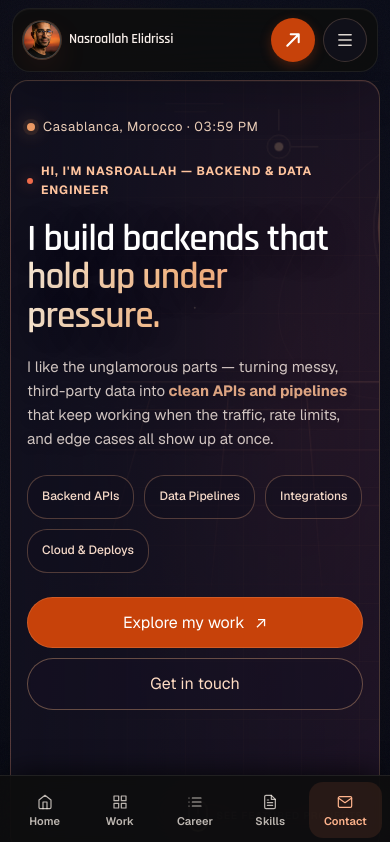
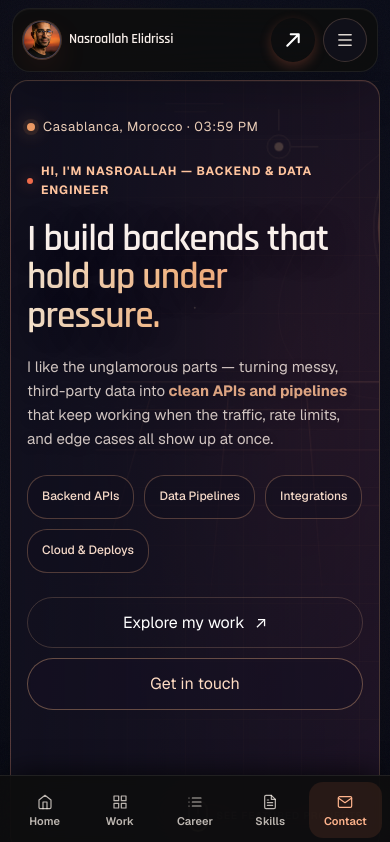
Before and after one commit to norshimself/portfolio, a Next.js app: page / in a window 390 px wide. Shown: the top 842 px of the page. Built offline with nearby package versions, Linux system fonts and the light colour scheme.

Commit message:
style(afterglow): align global and UX palette with sunset semantic tokens

```diff
--- a/app/globals.css
+++ b/app/globals.css
@@ -8,15 +8,16 @@
 *, *::before, *::after { box-sizing: border-box; margin: 0; padding: 0; }
 
 :root {
-  --primary: #F34F11;
-  --bg: #000000;
-  --card: rgba(20, 20, 20, 0.5); /* Was #141414 */
-  --card-2: rgba(28, 28, 28, 0.5); /* Was #1c1c1c */
-  --border: rgba(255,255,255,0.08);
-  --border-2: rgba(255,255,255,0.12);
-  --text: #ffffff;
-  --text-muted: rgba(255,255,255,0.40);
-  --text-soft: rgba(255,255,255,0.60);
+  /* AFTERGLOW fallbacks — semantic roles are finalized in sunset.css. */
+  --primary: #EF6B4B;
+  --bg: #0B0D16;
+  --card: rgba(22, 21, 35, .94);
+  --card-2: rgba(33, 25, 43, .95);
+  --border: rgba(255, 190, 146, .16);
+  --border-2: rgba(255, 190, 146, .27);
+  --text: #F9F0EB;
+  --text-muted: #C9B7C4;
+  --text-soft: #E1D4D4;
   --sidebar-w: 348px;
   --right-w: 68px;
   --font: var(--font-body);
@@ -101,8 +102,8 @@
   animation: pulseDot 2s ease-in-out infinite;
 }
 @keyframes pulseDot {
-  0%,100% { box-shadow: 0 0 0 0 rgba(243,79,17,0.5); }
-  50%      { box-shadow: 0 0 0 5px rgba(243,79,17,0); }
+  0%,100% { box-shadow: 0 0 0 0 rgba(239, 107, 75, 0.5); }
+  50%      { box-shadow: 0 0 0 5px rgba(239, 107, 75, 0); }
 }
 .status-badge strong { color: var(--primary); }
 
@@ -110,7 +111,7 @@
   width: 160px; height: 200px;
   border-radius: 80px 80px 0 0;
   overflow: hidden;
-  background: #222;
+  background: #292033;
   flex-shrink: 0;
   position: relative;
 }
@@ -157,8 +158,8 @@
   transition: all 0.25s var(--ease);
 }
 .sidebar-social a:hover {
-  background: var(--primary);
-  border-color: var(--primary);
+  background: var(--sunset-action, #bd4939);
+  border-color: var(--sunset-action, #bd4939);
   color: #fff;
   transform: translateY(-2px);
 }
@@ -352,7 +353,7 @@
   transition: all 0.25s;
   color: var(--text-soft);
 }
-.tf-btn-menu:hover { background: var(--primary); border-color: var(--primary); color: #fff; }
+.tf-btn-menu:hover { background: var(--sunset-action, #bd4939); border-color: var(--sunset-action, #bd4939); color: #fff; }
 
 /* ─── Canvas Sidebar Nav ─────────────────────────────────────── */
 .tf-sidebar-menu {
@@ -394,7 +395,7 @@
   font-size: 14px; color: var(--text-muted);
   transition: all 0.2s;
 }
-.close-canvas:hover { background: var(--primary); border-color: var(--primary); color: #fff; }
+.close-canvas:hover { background: var(--sunset-action, #bd4939); border-color: var(--sunset-action, #bd4939); color: #fff; }
 
 .sidebar-nav li { border-bottom: 1px solid var(--border); }
 .sidebar-nav a {
@@ -417,8 +418,8 @@
   position: absolute;
   top: 0; left: 0; right: 0; bottom: 0;
   background-image:
-    linear-gradient(rgba(0,184,255,0.03) 1px, transparent 1px),
-    linear-gradient(90deg, rgba(0,184,255,0.03) 1px, transparent 1px);
+    linear-gradient(rgba(248, 145, 104, 0.03) 1px, transparent 1px),
+    linear-gradient(90deg, rgba(248, 145, 104, 0.03) 1px, transparent 1px);
   background-size: 40px 40px;
   mask-image: radial-gradient(ellipse 80% 80% at center, black 10%, transparent 80%);
   -webkit-mask-image: radial-gradient(ellipse 80% 80% at center, black 10%, transparent 80%);
@@ -476,7 +477,7 @@
   transition: all 0.3s var(--ease);
 }
 .hero-tags a:hover {
-  background: rgba(0,184,255,0.05);
+  background: rgba(248, 145, 104, 0.05);
   border-color: var(--primary);
   color: var(--text);
   transform: translateY(-2px);
@@ -496,7 +497,7 @@
 }
 .glass-card:hover {
   background: rgba(255,255,255,0.05);
-  border-color: rgba(0,184,255,0.2);
+  border-color: rgba(248, 145, 104, 0.2);
   transform: translateY(-5px);
 }
 
@@ -721,7 +722,7 @@
 
 /* Browser Mockup */
 .browser-mockup {
-  background: #1a1a1a;
+  background: #201b2d;
   border-radius: 12px 12px 0 0;
   overflow: hidden;
   border-bottom: 1px solid var(--border);
@@ -729,7 +730,7 @@
 
 .browser-header {
   height: 32px;
-  background: #252525;
+  background: #302438;
   display: flex;
   align-items: center;
   padding: 0 16px;
@@ -866,7 +867,7 @@
 .accordion-icon-wrap {
   width: 54px; height: 54px;
   border-radius: 14px;
-  background: linear-gradient(135deg, var(--primary), #d44000);
+  background: linear-gradient(135deg, var(--primary), #a74349);
   display: flex; align-items: center; justify-content: center;
   flex-shrink: 0;
   transition: transform 0.25s;
@@ -1128,7 +1129,7 @@
   background: rgba(255, 255, 255, 0.06);
   border-color: var(--primary);
   transform: translateY(-5px);
-  box-shadow: 0 10px 30px rgba(0, 184, 255, 0.1);
+  box-shadow: 0 10px 30px rgba(248, 145, 104, 0.1);
 }
 
 .tech-card-logo {
@@ -1169,9 +1170,9 @@
   border-radius: 50%;
   flex-shrink: 0;
 }
-.tech-dot.level-core { background: #34d399; box-shadow: 0 0 8px rgba(52, 211, 153, 0.6); }
-.tech-dot.level-proficient { background: #38bdf8; box-shadow: 0 0 8px rgba(56, 189, 248, 0.5); }
-.tech-dot.level-familiar { background: #94a3b8; }
+.tech-dot.level-core { background: #ffc17e; box-shadow: 0 0 8px rgba(255, 188, 126, 0.6); }
+.tech-dot.level-proficient { background: #e58fa0; box-shadow: 0 0 8px rgba(229, 143, 160, 0.5); }
+.tech-dot.level-familiar { background: #b4a2c1; }
 
 .tech-legend {
   display: flex;
@@ -1208,7 +1209,7 @@
   background: rgba(255,255,255,0.04);
 }
 .tech-card.level-familiar { opacity: 0.82; }
-.tech-card.level-core { border-color: rgba(52, 211, 153, 0.28); }
+.tech-card.level-core { border-color: rgba(255, 188, 126, 0.28); }
 
 /* ─── Testimonial ────────────────────────────────────────────── */
 .testimonial-section-top {
@@ -1257,7 +1258,7 @@
   border-radius: 50%;
   overflow: hidden;
   border: 2px solid var(--border-2);
-  flex-shrink: 0; background: #222;
+  flex-shrink: 0; background: #292033;
 }
 .author-avatar img { width: 100%; height: 100%; object-fit: cover; }
 .author-name { font-size: 17px; font-weight: 500; }
@@ -1353,7 +1354,7 @@
 .process-step-item.active .process-milestone {
   border-color: var(--primary);
   color: var(--primary);
-  box-shadow: 0 0 20px rgba(243,79,17,0.2);
+  box-shadow: 0 0 20px rgba(239, 107, 75, 0.2);
 }
 
 .process-content {
@@ -1464,7 +1465,7 @@
 }
 .pricing-card-gradient {
   height: 8px;
-  background: linear-gradient(90deg, var(--primary), #8b3dff);
+  background: linear-gradient(90deg, var(--primary), #9d6297);
 }
 .pricing-card-body { padding: 32px; }
 .pricing-plan-tag {
@@ -1674,7 +1675,7 @@
   -webkit-backdrop-filter: blur(24px) !important;
   border: 1px solid rgba(255, 255, 255, 0.1) !important;
   border-radius: 16px !important;
-  box-shadow: 0 20px 60px rgba(0,0,0,0.7), 0 0 0 1px rgba(0,184,255,0.05) !important;
+  box-shadow: 0 20px 60px rgba(0,0,0,0.7), 0 0 0 1px rgba(248, 145, 104, 0.05) !important;
   color: #fff !important;
   margin-top: 12px !important;
   overflow: hidden !important;
@@ -1720,7 +1721,7 @@
   overflow-y: auto !important;
   /* Premium scrollbar */
   scrollbar-width: thin !important;
-  scrollbar-color: rgba(0, 184, 255, 0.3) transparent !important;
+  scrollbar-color: rgba(248, 145, 104, 0.3) transparent !important;
 }
 
 .custom-phone-input .react-international-phone-country-selector-list::-webkit-scrollbar {
@@ -1732,7 +1733,7 @@
 }
 
 .custom-phone-input .react-international-phone-country-selector-list::-webkit-scrollbar-thumb {
-  background: rgba(0, 184, 255, 0.35) !important;
+  background: rgba(248, 145, 104, 0.35) !important;
   border-radius: 4px !important;
 }
 
@@ -1749,11 +1750,11 @@
 }
 
 .custom-phone-input .react-international-phone-country-selector-list-item:hover {
-  background: rgba(0, 184, 255, 0.08) !important;
+  background: rgba(248, 145, 104, 0.08) !important;
 }
 
 .custom-phone-input .react-international-phone-country-selector-list-item--selected {
-  background: rgba(0, 184, 255, 0.15) !important;
+  background: rgba(248, 145, 104, 0.15) !important;
 }
 
 .custom-phone-input .react-international-phone-country-selector-list-item--selected::after {
@@ -1843,7 +1844,7 @@
 }
 .marquee-star {
   font-size: 40px;
-  color: rgba(243,79,17,0.25);
+  color: rgba(239, 107, 75, 0.25);
   flex-shrink: 0;
 }
 .footer-bottom-bar {
@@ -1944,7 +1945,7 @@
     background: var(--primary);
     color: #fff;
     border: none;
-    box-shadow: 0 4px 12px rgba(243, 79, 17, 0.25);
+    box-shadow: 0 4px 12px rgba(239, 107, 75, 0.25);
   }
   .cta-arrow { display: none; }
 
@@ -2029,7 +2030,7 @@
     border-radius: 14px;
   }
   .right-nav li a.active {
-    background: rgba(243, 79, 17, 0.12);
+    background: rgba(239, 107, 75, 0.12);
     color: var(--primary);
   }
   .nav-tooltip { display: none; }
@@ -2336,8 +2337,8 @@
   border-radius: 12px;
   display: grid;
   place-items: center;
-  background: linear-gradient(135deg, rgba(243,79,17,.16), rgba(255,255,255,.055));
-  border: 1px solid rgba(243,79,17,.3);
+  background: linear-gradient(135deg, rgba(239, 107, 75, .16), rgba(255,255,255,.055));
+  border: 1px solid rgba(239, 107, 75, .3);
   color: #ffb090;
   font-family: var(--font-body);
   font-size: 15px;
--- a/app/ux.css
+++ b/app/ux.css
@@ -3,7 +3,7 @@
  * Keep interaction, readability, and responsive behavior separate from the
  * original visual theme in globals.css for easier iteration.
  */
-:root { --ux-focus: #ffae86; }
+:root { --ux-focus: var(--sunset-focus); }
 
 :where(a, button, input, textarea):focus-visible {
   outline: 2px solid var(--ux-focus);
@@ -21,10 +21,10 @@
   overflow-y: auto;
   overscroll-behavior: contain;
   /* Opaque dark glass keeps links readable above busy backgrounds. */
-  background-color: #101116;
+  background-color: var(--sunset-night);
   background-image:
     radial-gradient(circle at 100% 0%, rgba(243,79,17,.10), transparent 54%),
-    linear-gradient(180deg, rgba(20,22,28,.98), rgba(10,11,15,.99));
+    linear-gradient(180deg, rgba(30,23,40,.99), rgba(13,14,25,.99));
   -webkit-backdrop-filter: blur(24px) saturate(120%);
   backdrop-filter: blur(24px) saturate(120%);
   border-right: 1px solid rgba(255,255,255,.13);
@@ -41,20 +41,20 @@
 
 /* Dim and soften the page behind the menu, never the menu text itself. */
 .overlay {
-  background: rgba(3,4,8,.62);
+  background: rgba(9,7,18,.68);
   -webkit-backdrop-filter: blur(8px) saturate(85%);
   backdrop-filter: blur(8px) saturate(85%);
 }
-.tf-sidebar-menu .menu-title { color: #f8f9fc; }
-.tf-sidebar-menu .sidebar-nav a { color: #e1e3ea; }
+.tf-sidebar-menu .menu-title { color: var(--sunset-ink); }
+.tf-sidebar-menu .sidebar-nav a { color: var(--sunset-ink-soft); }
 .tf-sidebar-menu .sidebar-nav a:hover,
 .tf-sidebar-menu .sidebar-nav a:focus-visible,
 .tf-sidebar-menu .sidebar-nav a.active {
-  color: #ffab85;
+  color: var(--sunset-amber);
 }
-.tf-sidebar-menu .menu-contact { color: #c9ccd5; }
+.tf-sidebar-menu .menu-contact { color: var(--sunset-ink-muted); }
 @media (prefers-reduced-transparency: reduce) {
-  .tf-sidebar-menu { background-image: none; background-color: #111217; }
+  .tf-sidebar-menu { background-image: none; background-color: var(--sunset-night); }
   .overlay { -webkit-backdrop-filter: none; backdrop-filter: none; }
 }
 .canvas-heading { align-items: flex-start; margin-bottom: 28px; }
@@ -86,12 +86,12 @@
   font-size: 13px;
   color: var(--text-soft);
 }
-.menu-contact a { color: #ffad85; font-weight: 600; font-size: 15px; }
+.menu-contact a { color: var(--sunset-amber); font-weight: 600; font-size: 15px; }
 .right-nav li a { min-width: 44px; min-height: 44px; }
 .right-nav li a:focus-visible .nav-tooltip { opacity: 1; }
 .hero-actions a, .hero-tags a, .contact-link { min-height: 44px; display: inline-flex; align-items: center; }
 .hero-actions a { justify-content: center; text-align: center; }
-.hero-primary-link:hover { background: #d9430a; }
+.hero-primary-link:hover { background: var(--sunset-action-hover); }
 .hero-secondary-link:hover { background: rgba(255,255,255,.11); }
 @media (prefers-reduced-motion: reduce) {
   .tf-sidebar-menu, .overlay { transition: none !important; }
@@ -171,7 +171,7 @@
   cursor: default;
   display: flex;
   flex-direction: column;
-  background: rgba(19,19,19,.95);
+  background: var(--sunset-surface);
   transition: border-color .2s ease, box-shadow .2s ease;
 }
 .featured-work .work-item-card:hover {
@@ -212,13 +212,13 @@
   line-height: 1.14;
   overflow-wrap: anywhere;
 }
-.featured-work .work-meta-cat { color: #e1a18b; font-size: 12px; overflow-wrap: anywhere; }
+.featured-work .work-meta-cat { color: var(--sunset-amber); font-size: 12px; overflow-wrap: anywhere; }
 .featured-work .work-meta-desc {
   max-width: 66ch;
   margin: 12px 0 16px;
   font-size: 15px;
   line-height: 1.7;
-  color: #d3d5dc;
+  color: var(--sunset-ink-soft);
 }
 .featured-work .work-meta-stack { margin: 0 0 20px; gap: 7px; }
 .featured-work .work-meta-stack li { font-size: 12px; padding: 6px 10px; }
@@ -231,7 +231,7 @@
   border-top: 1px solid rgba(255,255,255,.1);
   padding-top: 16px;
 }
-.featured-work .work-meta-date { color: #c9cbd1; font-size: 13px; }
+.featured-work .work-meta-date { color: var(--sunset-ink-muted); font-size: 13px; }
 .featured-work .work-draft-label { margin: 0; font-size: 12px; }
 .work-visit-link {
   display: inline-flex;
@@ -247,7 +247,7 @@
   font-weight: 700;
   transition: background .2s ease, transform .2s ease;
 }
-.work-visit-link:hover { color: #fff; background: #cf400b; transform: translateY(-2px); }
+.work-visit-link:hover { color: #fff; background: var(--sunset-action-hover); transform: translateY(-2px); }
 
 .expertise-heading {
   margin-bottom: 8px;
@@ -256,7 +256,7 @@
   font-weight: 600;
   line-height: 1.12;
 }
-.expertise-intro { max-width: 65ch; color: #cacdd5; font-size: 16px; line-height: 1.7; }
+.expertise-intro { max-width: 65ch; color: var(--sunset-ink-soft); font-size: 16px; line-height: 1.7; }
 .expertise-accordions { margin-top: 26px; }
 .expertise-section .accordion-item { cursor: default; }
 .expertise-section .accordion-heading { margin: 0; font-size: inherit; font-weight: inherit; }
@@ -301,7 +301,7 @@
 .contact-section .contact-title { margin-bottom: 16px; }
 .contact-intro {
   max-width: 55ch;
-  color: #d2d4da;
+  color: var(--sunset-ink-soft);
   font-size: clamp(16px, 1.5vw, 18px);
   line-height: 1.75;
   margin-bottom: 12px;
@@ -313,7 +313,7 @@
   min-height: 44px;
   font-size: 16px;
   font-weight: 650;
-  color: #ffb48d;
+  color: var(--sunset-amber);
   text-decoration: underline;
   text-underline-offset: 5px;
   overflow-wrap: anywhere;
@@ -323,7 +323,7 @@
 .contact-section .form-row { gap: 12px 28px; }
 .contact-section .form-label {
   font-size: 12px;
-  color: #d4d6dc;
+  color: var(--sunset-ink-soft);
   margin-bottom: 6px;
 }
 .contact-section .form-input { min-height: 44px; }
@@ -336,11 +336,11 @@
 }
 .contact-section .form-textarea { min-height: 156px; resize: vertical; }
 .contact-section .form-input::placeholder,
-.contact-section .form-textarea::placeholder { color: #a1a4ab; opacity: 1; }
+.contact-section .form-textarea::placeholder { color: var(--sunset-ink-muted); opacity: 1; }
 .contact-section .form-group:focus-within { border-bottom-color: var(--primary); }
-.contact-section .form-group.is-invalid { border-bottom-color: #ff817b; }
-.contact-section .form-error { display: block; color: #ffaaa5; margin-top: 6px; font-size: 13px; }
-.form-optional { color: #a1a4ab; font-weight: 400; text-transform: none; letter-spacing: 0; }
+.contact-section .form-group.is-invalid { border-bottom-color: var(--sunset-error); }
+.contact-section .form-error { display: block; color: var(--sunset-error); margin-top: 6px; font-size: 13px; }
+.form-optional { color: var(--sunset-ink-muted); font-weight: 400; text-transform: none; letter-spacing: 0; }
 .contact-section .submit-row { display: grid; gap: 10px; margin-top: 20px; }
 .contact-section .submit-btn {
   width: auto;
@@ -354,7 +354,7 @@
   border-radius: 14px;
 }
 .contact-section .submit-btn:disabled { cursor: progress; opacity: .65; }
-.form-help { color: #bec0c9; font-size: 13px; line-height: 1.5; }
+.form-help { color: var(--sunset-ink-muted); font-size: 13px; line-height: 1.5; }
 .form-submit-error {
   padding: 14px 16px;
   border: 1px solid rgba(255,135,125,.45);
@@ -389,16 +389,16 @@
 .contact-success-icon {
   display: grid; place-items: center;
   width: 46px; height: 46px;
-  background: rgba(243,79,17,.15);
+  background: rgba(239,107,75,.15);
   border-radius: 50%;
-  color: #ffb48d; font-size: 24px;
+  color: var(--sunset-amber); font-size: 24px;
 }
 .contact-success h3 { font-size: 30px; line-height: 1.2; }
-.contact-success p { color: #d2d4da; line-height: 1.7; max-width: 48ch; }
+.contact-success p { color: var(--sunset-ink-soft); line-height: 1.7; max-width: 48ch; }
 .contact-success .contact-reset-btn { margin-top: 12px; gap: 20px; }
 
 .tech-result-count {
-  color: #c8cbd2;
+  color: var(--sunset-ink-muted);
   font-size: 13px;
   margin: 4px 0 18px;
   font-family: var(--font-body);
@@ -419,7 +419,7 @@
 .content-draft-note {
   display: block;
   max-width: 70ch;
-  color: #cfd0d6;
+  color: var(--sunset-ink-soft);
   line-height: 1.6;
   font-size: 14px;
   margin-bottom: 20px;
@@ -440,8 +440,8 @@
 
 /* Readable white CTA labels: brand orange was below 4.5:1 contrast. */
 :root {
-  --ux-action-bg: #c7420a;
-  --ux-action-hover: #a93205;
+  --ux-action-bg: var(--sunset-action);
+  --ux-action-hover: var(--sunset-action-hover);
 }
 .hero-primary-link,
 .work-visit-link,
```
